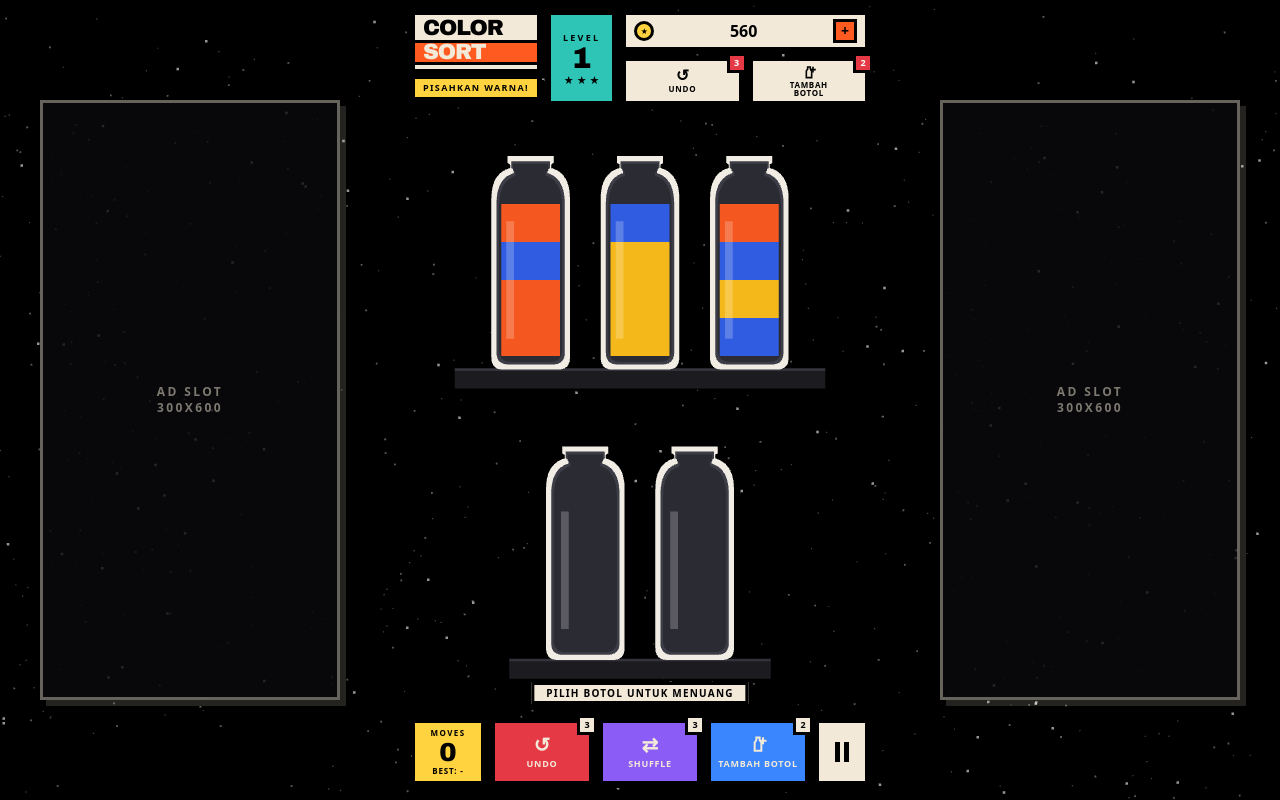
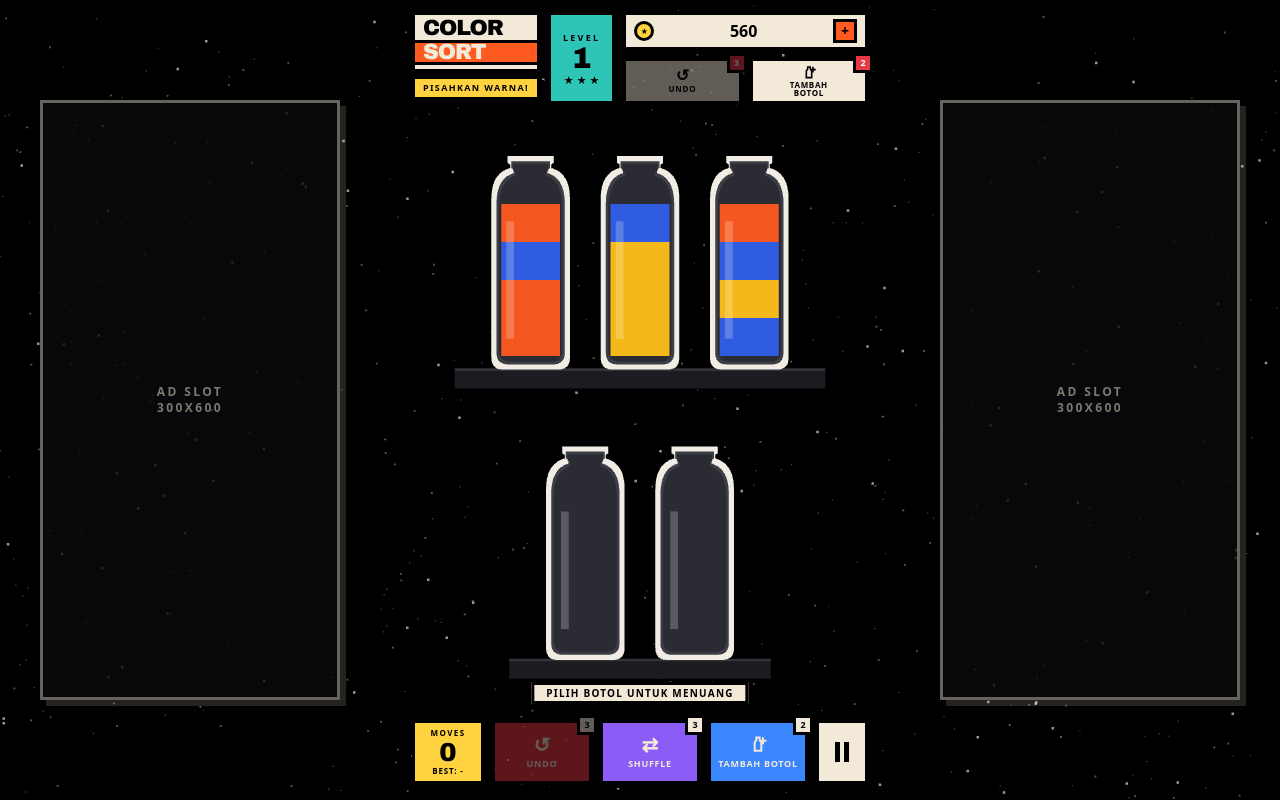
Before and after one commit to DzikriAlan/plak, a Next.js app: page / in a window 1280 px wide. Built offline with nearby package versions, Linux system fonts and the light colour scheme.

Commit message:
fix(color-sort): show booster price and block unaffordable or useless taps

```diff
--- a/src/features/color-sort/components/ColorSortControls.tsx
+++ b/src/features/color-sort/components/ColorSortControls.tsx
@@ -1,12 +1,17 @@
 'use client'
+
+interface Booster {
+  count: number
+  cost: number
+  isDisabled: boolean
+}
 
 interface Props {
   moveTotal: number
   bestMove: number
-  undoLeft: number
-  shuffleLeft: number
-  addBottleLeft: number
-  isDisabled: boolean
+  undoBooster: Booster
+  shuffleBooster: Booster
+  addBottleBooster: Booster
   onEditColorSortUndo: () => void
   onEditColorSortShuffle: () => void
   onEditColorSortAddBottle: () => void
@@ -16,19 +21,18 @@ interface Props {
 export default function ColorSortControls({
   moveTotal,
   bestMove,
-  undoLeft,
-  shuffleLeft,
-  addBottleLeft,
-  isDisabled,
+  undoBooster,
+  shuffleBooster,
+  addBottleBooster,
   onEditColorSortUndo,
   onEditColorSortShuffle,
   onEditColorSortAddBottle,
   onLoadColorSortPause,
 }: Props) {
   const buttons = [
-    { key: 'undo', label: 'UNDO', tone: 'bg-[#e63946]', count: undoLeft, onPress: onEditColorSortUndo },
-    { key: 'shuffle', label: 'SHUFFLE', tone: 'bg-[#8b5cf6]', count: shuffleLeft, onPress: onEditColorSortShuffle },
-    { key: 'add', label: 'TAMBAH BOTOL', tone: 'bg-[#3a86ff]', count: addBottleLeft, onPress: onEditColorSortAddBottle },
+    { key: 'undo', label: 'UNDO', tone: 'bg-[#e63946]', booster: undoBooster, onPress: onEditColorSortUndo },
+    { key: 'shuffle', label: 'SHUFFLE', tone: 'bg-[#8b5cf6]', booster: shuffleBooster, onPress: onEditColorSortShuffle },
+    { key: 'add', label: 'TAMBAH BOTOL', tone: 'bg-[#3a86ff]', booster: addBottleBooster, onPress: onEditColorSortAddBottle },
   ]
 
   const getButtonIcon = (key: string) => {
@@ -40,6 +44,12 @@ export default function ColorSortControls({
         <path d="M18 4v6M21 7h-6" strokeLinecap="square" />
       </svg>
     )
+  }
+
+  const getBadge = (count: number, cost: number) => {
+    const base = 'absolute -right-2 -top-2 flex h-5 items-center justify-center border-[3px] border-black text-[9px] font-black'
+    if (count > 0) return <span className={`${base} w-5 bg-[#f2e9d8] text-black`}>{count}</span>
+    return <span className={`${base} bg-[#ffd23f] px-1 text-black`}>★{cost}</span>
   }
 
   return (
@@ -57,23 +67,23 @@ export default function ColorSortControls({
           <button
             key={button.key}
             type="button"
-            disabled={isDisabled}
+            aria-label={button.label}
+            disabled={button.booster.isDisabled}
             onClick={button.onPress}
-            className={`relative flex flex-col items-center justify-center border-[3px] border-black py-2 text-[#f2e9d8] shadow-[4px_4px_0_#000] active:translate-x-[2px] active:translate-y-[2px] active:shadow-none disabled:opacity-40 ${button.tone}`}
+            className={`relative flex flex-col items-center justify-center border-[3px] border-black py-2 text-[#f2e9d8] shadow-[4px_4px_0_#000] active:translate-x-[2px] active:translate-y-[2px] active:shadow-none disabled:opacity-40 disabled:active:translate-x-0 disabled:active:translate-y-0 disabled:active:shadow-[4px_4px_0_#000] ${button.tone}`}
           >
             {getButtonIcon(button.key)}
             <span className="mt-1 px-1 text-center text-[9px] font-black uppercase leading-[1.05] tracking-[0.08em]">
               {button.label}
             </span>
-            <span className="absolute -right-2 -top-2 flex h-5 w-5 items-center justify-center border-[3px] border-black bg-[#f2e9d8] text-[9px] font-black text-black">
-              {button.count}
-            </span>
+            {getBadge(button.booster.count, button.booster.cost)}
           </button>
         ))}
       </div>
 
       <button
         type="button"
+        aria-label="Jeda permainan"
         onClick={onLoadColorSortPause}
         className="flex w-[52px] shrink-0 items-center justify-center gap-1 border-[3px] border-black bg-[#f2e9d8] shadow-[4px_4px_0_#000] active:translate-x-[2px] active:translate-y-[2px] active:shadow-none"
       >
--- a/src/features/color-sort/components/ColorSortHeader.tsx
+++ b/src/features/color-sort/components/ColorSortHeader.tsx
@@ -1,12 +1,17 @@
 'use client'
+
+interface Booster {
+  count: number
+  cost: number
+  isDisabled: boolean
+}
 
 interface Props {
   level: number
   coin: number
   star: number
-  undoLeft: number
-  addBottleLeft: number
-  isDisabled: boolean
+  undoBooster: Booster
+  addBottleBooster: Booster
   onLoadColorSortShop: () => void
   onEditColorSortUndo: () => void
   onEditColorSortAddBottle: () => void
@@ -16,14 +21,22 @@ export default function ColorSortHeader({
   level,
   coin,
   star,
-  undoLeft,
-  addBottleLeft,
-  isDisabled,
+  undoBooster,
+  addBottleBooster,
   onLoadColorSortShop,
   onEditColorSortUndo,
   onEditColorSortAddBottle,
 }: Props) {
   const stars = [1, 2, 3]
+  const badgeClass =
+    'absolute -right-2 -top-2 flex h-5 items-center justify-center border-[3px] border-black text-[9px] font-black'
+
+  const getBadge = (booster: Booster) => {
+    if (booster.count > 0) {
+      return <span className={`${badgeClass} w-5 bg-[#e63946] text-white`}>{booster.count}</span>
+    }
+    return <span className={`${badgeClass} gap-[2px] bg-[#ffd23f] px-1 text-black`}>★{booster.cost}</span>
+  }
 
   return (
     <header className="relative z-20 space-y-2 px-3 pt-3">
@@ -64,6 +77,7 @@ export default function ColorSortHeader({
             <span className="flex-1 text-center text-base font-black leading-none text-black">{coin}</span>
             <button
               type="button"
+              aria-label="Buka paket hadiah"
               onClick={onLoadColorSortShop}
               className="flex h-6 w-6 items-center justify-center border-[3px] border-black bg-[#ff5a1f] text-sm font-black leading-none text-black active:translate-x-[1px] active:translate-y-[1px]"
             >
@@ -74,22 +88,22 @@ export default function ColorSortHeader({
           <div className="grid grid-cols-2 gap-2">
             <button
               type="button"
-              disabled={isDisabled}
+              aria-label="Undo langkah terakhir"
+              disabled={undoBooster.isDisabled}
               onClick={onEditColorSortUndo}
-              className="relative flex h-[46px] flex-col items-center justify-center border-[3px] border-black bg-[#f2e9d8] text-black shadow-[4px_4px_0_#000] active:translate-x-[2px] active:translate-y-[2px] active:shadow-none disabled:opacity-40"
+              className="relative flex h-[46px] flex-col items-center justify-center border-[3px] border-black bg-[#f2e9d8] text-black shadow-[4px_4px_0_#000] active:translate-x-[2px] active:translate-y-[2px] active:shadow-none disabled:opacity-40 disabled:active:translate-x-0 disabled:active:translate-y-0 disabled:active:shadow-[4px_4px_0_#000]"
             >
               <span className="text-base font-black leading-none">↺</span>
               <span className="text-[8px] font-black tracking-[0.1em]">UNDO</span>
-              <span className="absolute -right-2 -top-2 flex h-5 w-5 items-center justify-center border-[3px] border-black bg-[#e63946] text-[9px] font-black text-white">
-                {undoLeft}
-              </span>
+              {getBadge(undoBooster)}
             </button>
 
             <button
               type="button"
-              disabled={isDisabled}
+              aria-label="Tambah botol kosong"
+              disabled={addBottleBooster.isDisabled}
               onClick={onEditColorSortAddBottle}
-              className="relative flex h-[46px] flex-col items-center justify-center border-[3px] border-black bg-[#f2e9d8] text-black shadow-[4px_4px_0_#000] active:translate-x-[2px] active:translate-y-[2px] active:shadow-none disabled:opacity-40"
+              className="relative flex h-[46px] flex-col items-center justify-center border-[3px] border-black bg-[#f2e9d8] text-black shadow-[4px_4px_0_#000] active:translate-x-[2px] active:translate-y-[2px] active:shadow-none disabled:opacity-40 disabled:active:translate-x-0 disabled:active:translate-y-0 disabled:active:shadow-[4px_4px_0_#000]"
             >
               <svg viewBox="0 0 24 24" className="h-4 w-4" fill="none" stroke="currentColor" strokeWidth="2.4">
                 <path d="M10 3h4v3l2 3v10H8V9l2-3V3z" />
@@ -100,9 +114,7 @@ export default function ColorSortHeader({
                 <br />
                 BOTOL
               </span>
-              <span className="absolute -right-2 -top-2 flex h-5 w-5 items-center justify-center border-[3px] border-black bg-[#e63946] text-[9px] font-black text-white">
-                {addBottleLeft}
-              </span>
+              {getBadge(addBottleBooster)}
             </button>
           </div>
         </div>
--- a/src/features/color-sort/components/ColorSortPlay.tsx
+++ b/src/features/color-sort/components/ColorSortPlay.tsx
@@ -43,6 +43,12 @@ export default function ColorSortPlay() {
       return 1
     }
 
+    const boosterPrice = 100
+    const getBoosterState = (count: number, isUsable: boolean) => ({
+      count,
+      cost: count > 0 ? 0 : boosterPrice,
+      isDisabled: !isUsable || (count <= 0 && (colorSortProgress.data?.coin ?? 0) < boosterPrice),
+    })
     const getSealedTotal = () => {
       const bottles = level?.bottles ?? []
       return bottles.filter(
@@ -78,6 +84,12 @@ export default function ColorSortPlay() {
       bestMove: progress?.bestMoves?.[String(level?.level ?? 1)] ?? 0,
       star: getStarTotal(moveTotal, colorTotal),
       isBoosterDisabled: !!activePours.length || isLevelCleared,
+      undoBooster: getBoosterState(
+        progress?.undoLeft ?? 0,
+        !activePours.length && !isLevelCleared && !!moveTotal,
+      ),
+      shuffleBooster: getBoosterState(progress?.shuffleLeft ?? 0, !activePours.length && !isLevelCleared),
+      addBottleBooster: getBoosterState(progress?.addBottleLeft ?? 0, !activePours.length && !isLevelCleared),
       isHintVisible: !moveTotal && !activePours.length && !isLevelCleared,
       isShopOpen: filters.isShopOpen,
       isPauseOpen: filters.isPauseOpen,
@@ -98,10 +110,10 @@ export default function ColorSortPlay() {
     setColorSortPourDone(pourId)
   }
   const loadColorSortShop = () => {
-    setFilters((prev) => ({ ...prev, isShopOpen: !prev.isShopOpen }))
+    setFilters((prev) => ({ ...prev, isShopOpen: !prev.isShopOpen, isPauseOpen: false }))
   }
   const loadColorSortPause = () => {
-    setFilters((prev) => ({ ...prev, isPauseOpen: !prev.isPauseOpen }))
+    setFilters((prev) => ({ ...prev, isPauseOpen: !prev.isPauseOpen, isShopOpen: false }))
   }
   const editColorSortMusic = () => {
     setFilters((prev) => ({ ...prev, isMusicOn: !prev.isMusicOn }))
@@ -180,9 +192,8 @@ export default function ColorSortPlay() {
           level={data.levelNumber}
           coin={data.coin}
           star={data.star}
-          undoLeft={data.undoLeft}
-          addBottleLeft={data.addBottleLeft}
-          isDisabled={data.isBoosterDisabled}
+          undoBooster={data.undoBooster}
+          addBottleBooster={data.addBottleBooster}
           onLoadColorSortShop={loadColorSortShop}
           onEditColorSortUndo={setColorSortUndo}
           onEditColorSortAddBottle={setColorSortAddBottle}
@@ -214,10 +225,9 @@ export default function ColorSortPlay() {
         <ColorSortControls
           moveTotal={data.moveTotal}
           bestMove={data.bestMove}
-          undoLeft={data.undoLeft}
-          shuffleLeft={data.shuffleLeft}
-          addBottleLeft={data.addBottleLeft}
-          isDisabled={data.isBoosterDisabled}
+          undoBooster={data.undoBooster}
+          shuffleBooster={data.shuffleBooster}
+          addBottleBooster={data.addBottleBooster}
           onEditColorSortUndo={setColorSortUndo}
           onEditColorSortShuffle={setColorSortShuffle}
           onEditColorSortAddBottle={setColorSortAddBottle}
```
